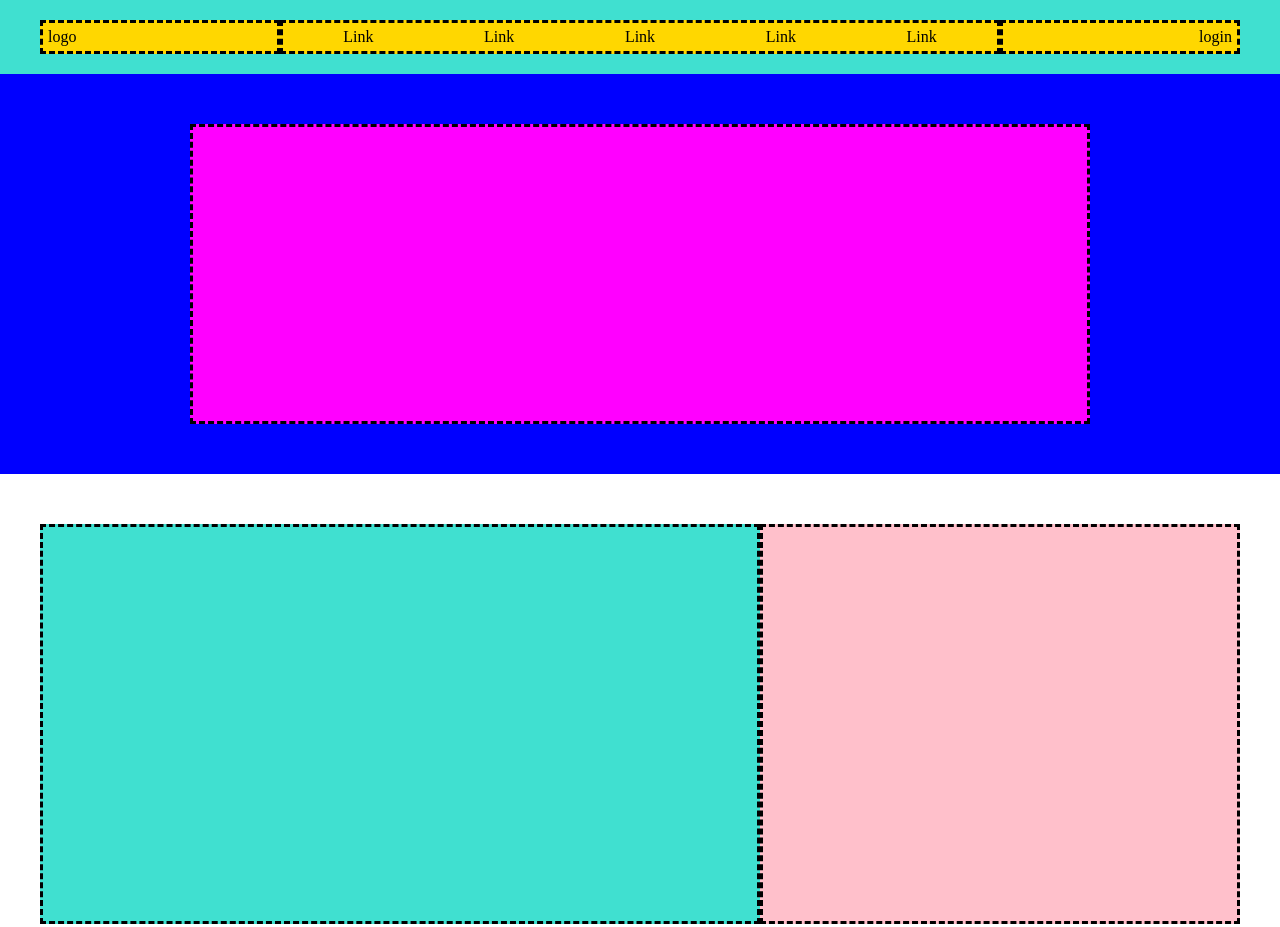
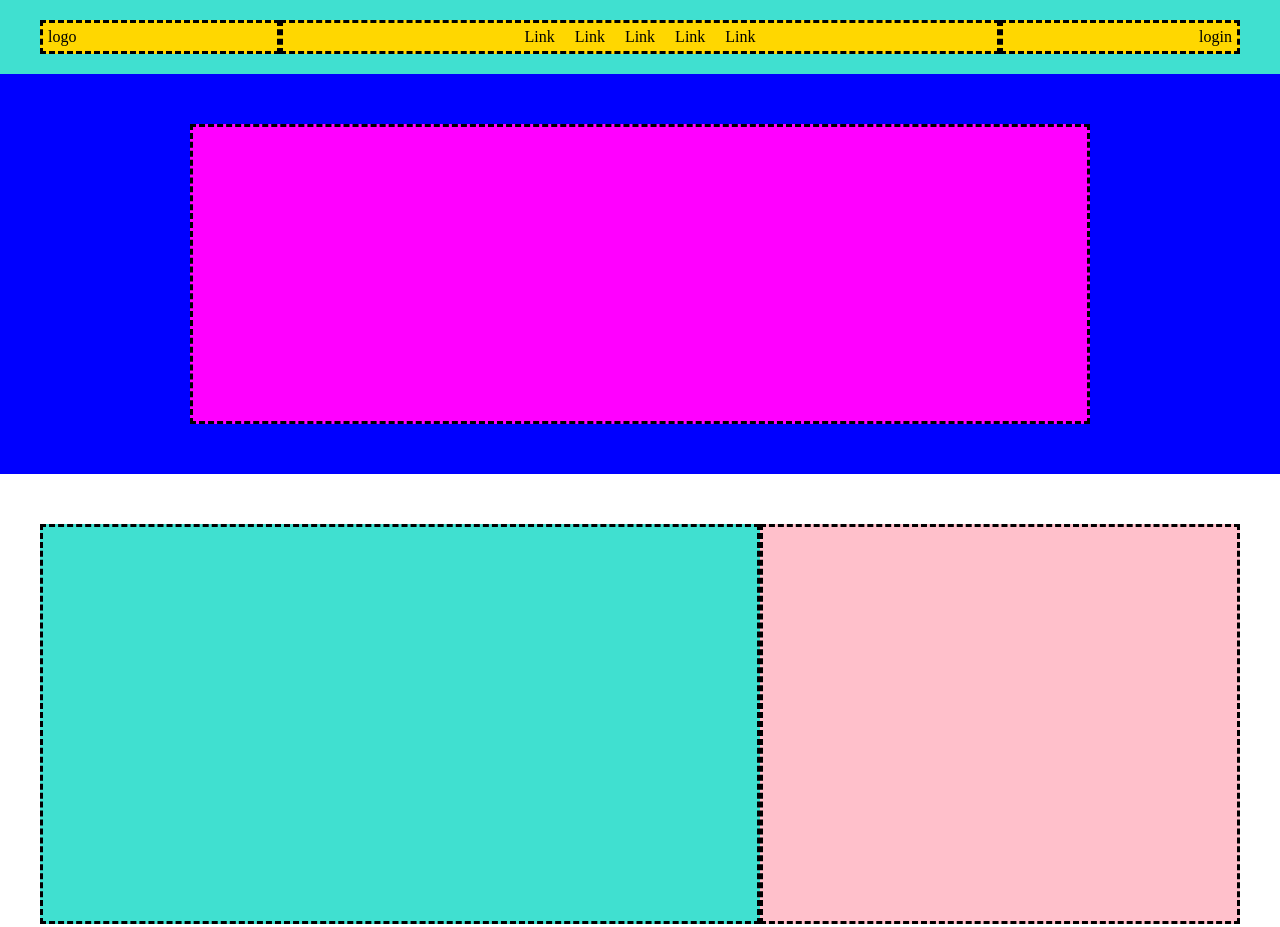
Before and after one commit to DamianoMura/htmlcss-struttura-discord, a plain HTML site: page index.html in a window 1280 px wide. Shown: the top 927 px of the page. Drawn offline with Linux system fonts and the light colour scheme.

Commit message:
[upt] link-tree

```diff
--- a/css/style.css
+++ b/css/style.css
@@ -7,13 +7,15 @@
 
 header ul {
   display: flex;
-  justify-content: space-around;
+  justify-content: center;
+  list-style: none;
 }
 
-ul {
-  list-style: none;
+header ul li {
+  margin: 0 10px;
+}
 
-}
+
 
 
 
```
